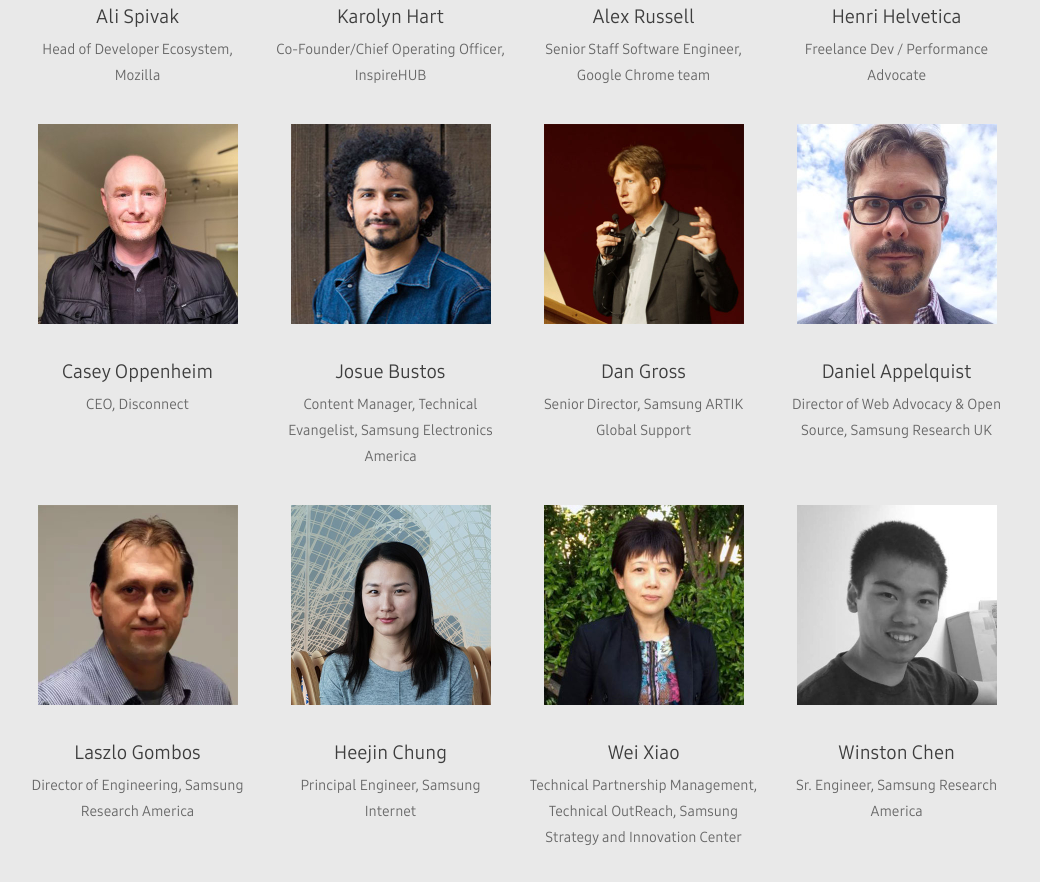
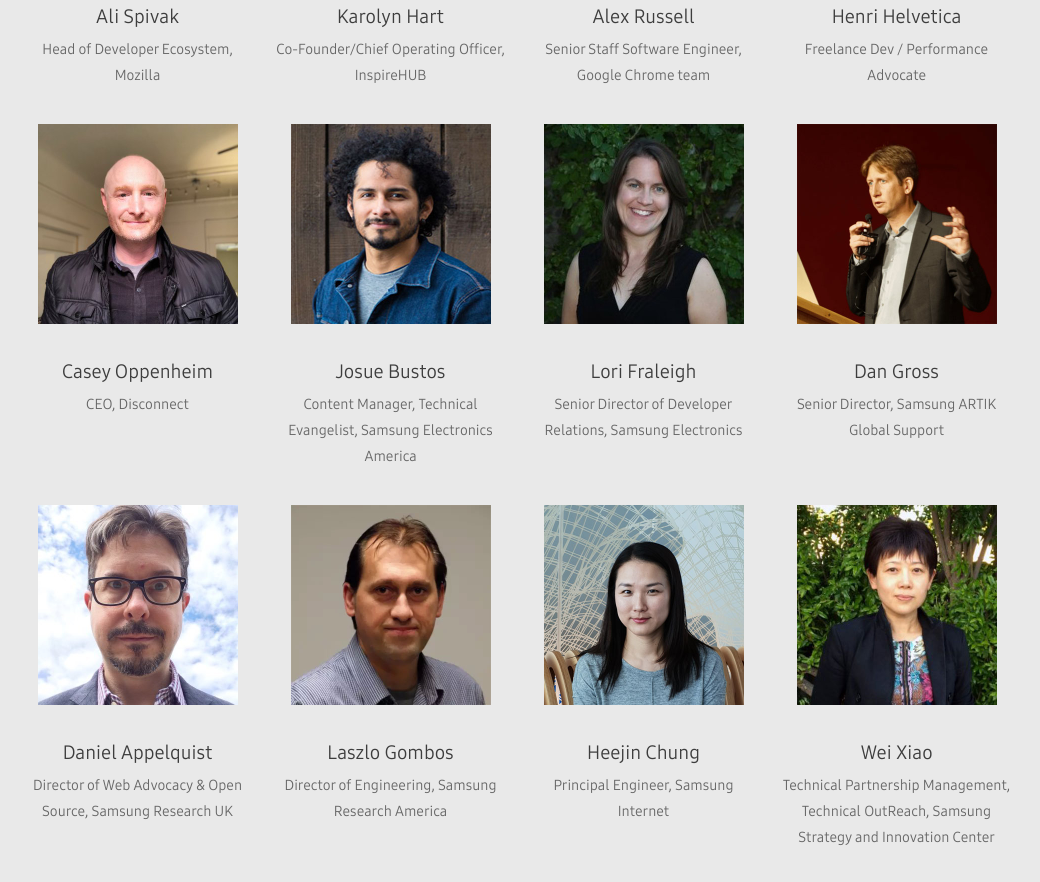
Before and after one commit to SamsungInternet/samsung-create, a plain HTML site: page index.html in a window 1280 px wide. Shown: the part 1880-2762 px from the top of the page, without its empty margins (123-1163 px from the left). Drawn offline with Linux system fonts and the light colour scheme.

Commit message:
Add Lori to speakers list

```diff
--- a/index.html
+++ b/index.html
@@ -158,6 +158,12 @@
             <a href="/session-details#josuebustos"><img src="images/speakers/jbustos.jpg" alt="Josue Bustos"/></a>
             <h5><a href="/session-details#josuebustos">Josue Bustos</a></h5>
             <p>Content Manager, Technical Evangelist, Samsung Electronics America</p>
+          </div>
+
+          <div>
+            <img src="images/speakers/lfraleigh.jpg" alt="Lori Fraleigh"/>
+            <h5><a href="https://twitter.com/lorifraleigh">Lori Fraleigh</a></h5>
+            <p>Senior Director of Developer Relations, Samsung Electronics</p>
           </div>
 
           <div>
```
Also changed, not shown: images/speakers/lfraleigh.jpg (added).
